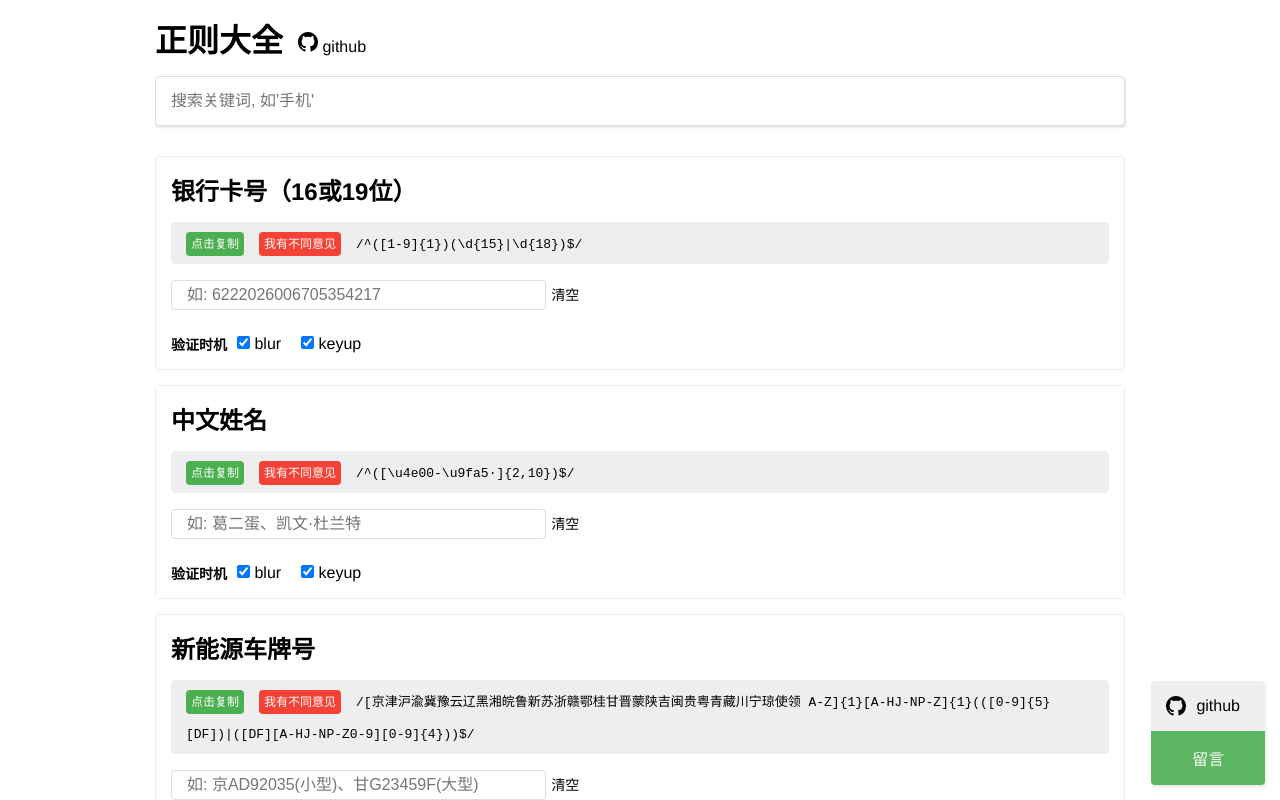
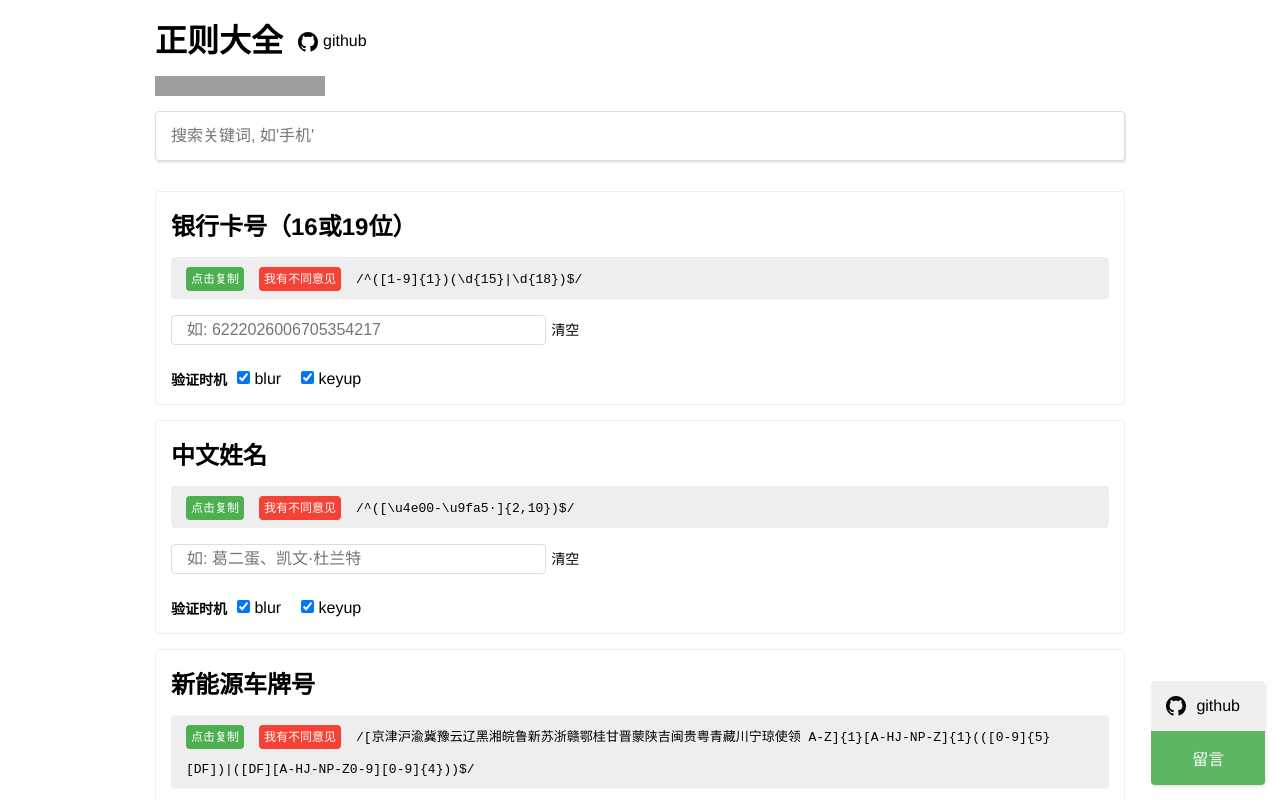
Before and after one commit to any86/any-rule, a Vue app: page / in a window 1280 px wide. Shown: the top 800 px of the page. Built offline with nearby package versions, Linux system fonts and the light colour scheme; grey boxes are pictures that could not be loaded.

Commit message:
feat: 增加显示github star数

```diff
--- a/src/App.vue
+++ b/src/App.vue
@@ -24,6 +24,7 @@
         </article>
         <header>
             <h1>正则大全</h1>
+
             <a
                 onclick="_hmt.push(['_trackEvent', '交互', '点击github', '头部'])"
                 style="margin-left:15px;color:#000;"
@@ -37,8 +38,11 @@
                         d="M8 0C3.58 0 0 3.58 0 8c0 3.54 2.29 6.53 5.47 7.59.4.07.55-.17.55-.38 0-.19-.01-.82-.01-1.49-2.01.37-2.53-.49-2.69-.94-.09-.23-.48-.94-.82-1.13-.28-.15-.68-.52-.01-.53.63-.01 1.08.58 1.23.82.72 1.21 1.87.87 2.33.66.07-.52.28-.87.51-1.07-1.78-.2-3.64-.89-3.64-3.95 0-.87.31-1.59.82-2.15-.08-.2-.36-1.02.08-2.12 0 0 .67-.21 2.2.82.64-.18 1.32-.27 2-.27.68 0 1.36.09 2 .27 1.53-1.04 2.2-.82 2.2-.82.44 1.1.16 1.92.08 2.12.51.56.82 1.27.82 2.15 0 3.07-1.87 3.75-3.65 3.95.29.25.54.73.54 1.48 0 1.07-.01 1.93-.01 2.2 0 .21.15.46.55.38A8.013 8.013 0 0 0 16 8c0-4.42-3.58-8-8-8z"
                     ></path>
                 </svg>
-                github
+                <span>github</span>
             </a>
+
+            <iframe style="display:block;margin-top:15px;" src="https://ghbtns.com/github-btn.html?user=any86&repo=any-rule&type=star&count=true" frameborder="0" scrolling="0" width="170px" height="20px"></iframe>
+
             <input
                 ref="searchInput"
                 v-model="keyword"
@@ -292,6 +296,7 @@ main {
     header {
         padding: 15px;
         > .search-input {
+            display: block;
             margin-top: 15px;
             font-size: 16px;
             border: 1px solid #ddd;
@@ -302,6 +307,11 @@ main {
         }
         h1 {
             display: inline-block;
+        }
+        >.github{display: inline-flex;
+            >span{
+                margin-left: 5px;
+            }
         }
     }
     ul.list {
```
